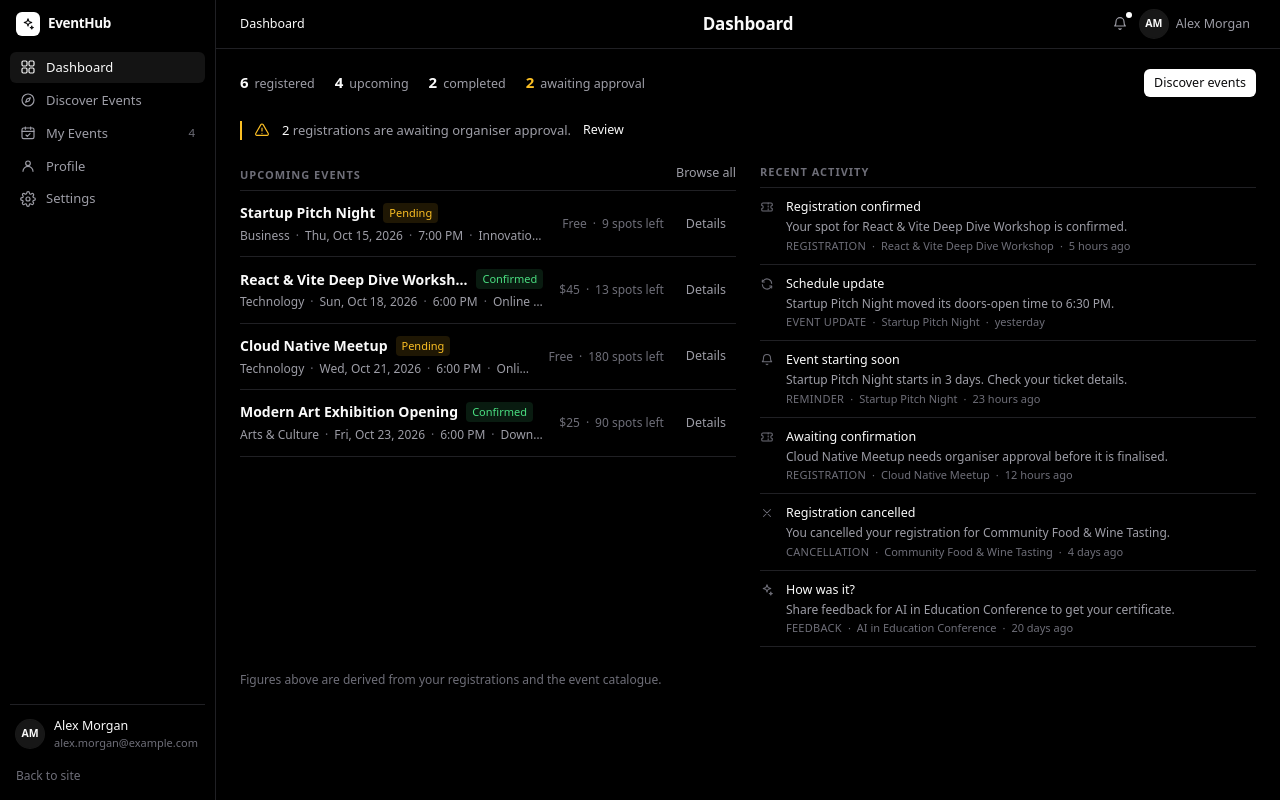
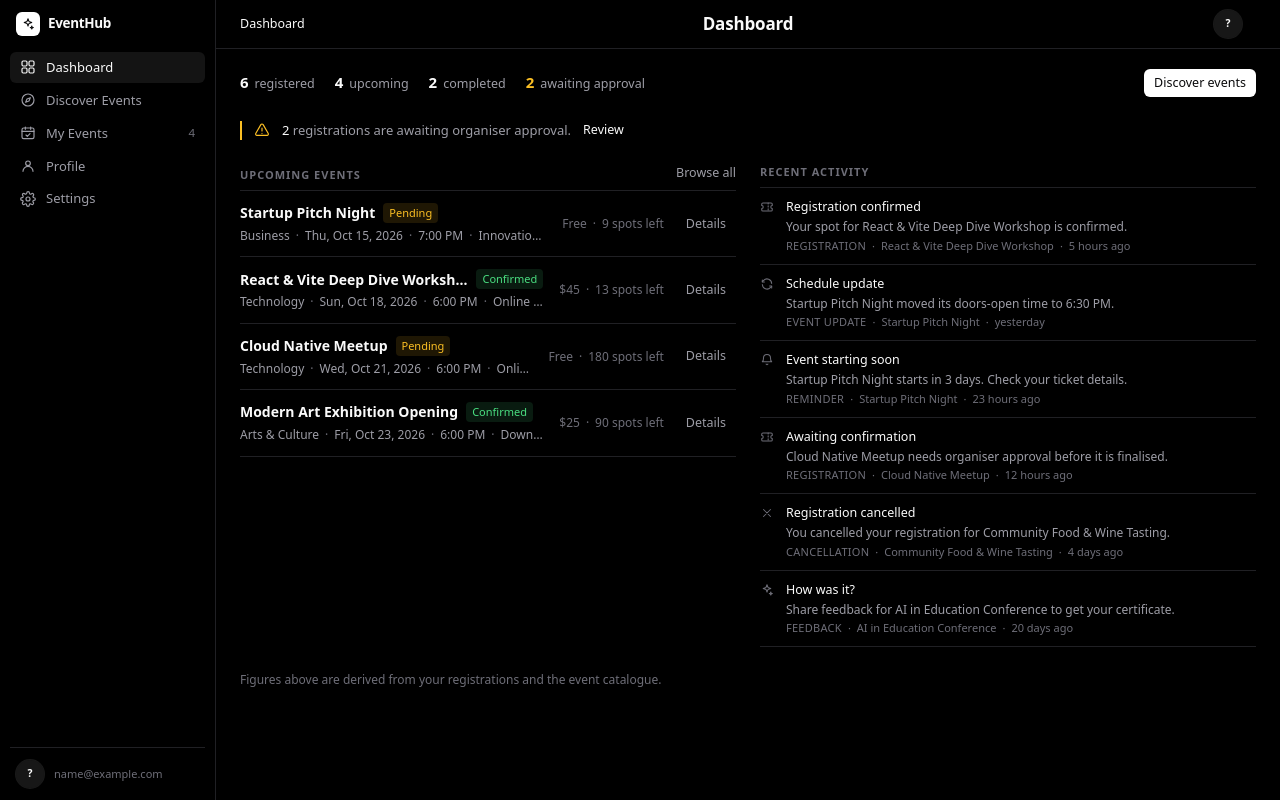
Before and after one commit to abdulahshoaib/ems, a React (Vite) app: page /dashboard in a window 1280 px wide. Built offline with nearby package versions, Linux system fonts and the light colour scheme; sample sign-in values are in the browser's storage.

Commit message:
feat: use redux to get current logged in user details

```diff
--- a/src/components/ui/dashboard-layout.jsx
+++ b/src/components/ui/dashboard-layout.jsx
@@ -1,8 +1,9 @@
-import { useState } from 'react'
-import { Outlet } from 'react-router-dom'
-import { Sidebar } from './sidebar'
-import { Topbar } from './topbar'
-import { useDashboardStore } from '../../hooks/useDashboardStore'
+import { useState } from "react";
+import { Outlet } from "react-router-dom";
+import { Sidebar } from "./sidebar";
+import { Topbar } from "./topbar";
+import { useDashboardStore } from "../../hooks/useDashboardStore";
+import { useSelector } from "react-redux";
 
 /**
  * Authenticated dashboard shell: sidebar + top bar + routed content.
@@ -13,10 +14,11 @@ import { useDashboardStore } from '../../hooks/useDashboardStore'
  * instead of the mock profile in src/data/user.js.
  */
 export function DashboardLayout() {
-  const store = useDashboardStore()
-  const [isNavOpen, setIsNavOpen] = useState(false)
+  const user = useSelector((state) => state.auth.user);
+  const store = useDashboardStore();
+  const [isNavOpen, setIsNavOpen] = useState(false);
 
-  const badges = store.summary ? { upcoming: store.summary.upcoming } : {}
+  const badges = store.summary ? { upcoming: store.summary.upcoming } : {};
 
   return (
     <div className="flex min-h-svh w-full">
@@ -25,27 +27,30 @@ export function DashboardLayout() {
       </a>
 
       <Sidebar
+        user={user}
         isOpen={isNavOpen}
         onClose={() => setIsNavOpen(false)}
         badges={badges}
-        user={store.data?.user}
       />
 
       <div className="flex min-w-0 flex-1 flex-col">
         <Topbar
-          user={store.data?.user}
+          user={user}
           notifications={store.data?.notifications ?? []}
           unreadCount={store.unreadCount}
           onMarkAllRead={store.markNotificationsRead}
           onOpenNav={() => setIsNavOpen(true)}
         />
 
-        <main id="dashboard-content" className="flex-1 px-4 py-4 sm:px-6 sm:py-5">
+        <main
+          id="dashboard-content"
+          className="flex-1 px-4 py-4 sm:px-6 sm:py-5"
+        >
           <div className="mx-auto w-full max-w-5xl">
             <Outlet context={store} />
           </div>
         </main>
       </div>
     </div>
-  )
+  );
 }
--- a/src/components/ui/sidebar.jsx
+++ b/src/components/ui/sidebar.jsx
@@ -1,26 +1,32 @@
-import { NavLink, Link } from 'react-router-dom'
-import { NAV_ITEMS } from './nav-items'
-import { Avatar } from './avatar'
-import { CloseIcon, SparklesIcon } from './icons'
+import { NavLink, Link } from "react-router-dom";
+import { NAV_ITEMS } from "./nav-items";
+import { Avatar } from "./avatar";
+import { CloseIcon, SparklesIcon } from "./icons";
 
 function navLinkClasses({ isActive }) {
   return [
-    'd-focus flex items-center gap-2.5 rounded-md px-2.5 py-1.5 text-[13px] transition-colors',
+    "d-focus flex items-center gap-2.5 rounded-md px-2.5 py-1.5 text-[13px] transition-colors",
     isActive
-      ? 'bg-white/[0.08] font-medium text-[var(--d-text)]'
-      : 'text-[var(--d-muted)] hover:bg-white/[0.05] hover:text-[var(--d-text)]',
-  ].join(' ')
+      ? "bg-white/[0.08] font-medium text-[var(--d-text)]"
+      : "text-[var(--d-muted)] hover:bg-white/[0.05] hover:text-[var(--d-text)]",
+  ].join(" ");
 }
 
 export function Sidebar({ isOpen, onClose, badges = {}, user }) {
+  // const user = useSelector((state) => state.auth.user);
+
   const content = (
     <div className="flex h-full flex-col px-2.5 py-3">
       <div className="flex items-center justify-between px-1.5 pb-4">
-        <Link to="/dashboard" className="d-focus flex items-center gap-2 rounded-md" aria-label="EventHub dashboard home">
-          <span className="inline-flex h-6 w-6 items-center justify-center rounded-md bg-white text-[var(--d-invert)]">
+        <Link
+          to="/dashboard"
+          className="d-focus flex items-center gap-2 rounded-md"
+          aria-label="EventHub dashboard home"
+        >
+          <span className="inline-flex h-6 w-6 items-center justify-center rounded-md bg-white text-(--d-invert)">
             <SparklesIcon className="h-3.5 w-3.5" />
           </span>
-          <span className="text-[13.5px] font-semibold tracking-tight text-[var(--d-text)]">
+          <span className="text-[13.5px] font-semibold tracking-tight text-(--d-text)">
             EventHub
           </span>
         </Link>
@@ -28,7 +34,7 @@ export function Sidebar({ isOpen, onClose, badges = {}, user }) {
           type="button"
           onClick={onClose}
           aria-label="Close navigation"
-          className="d-focus inline-flex h-7 w-7 items-center justify-center rounded-md text-[var(--d-muted)] hover:bg-white/[0.06] hover:text-[var(--d-text)] lg:hidden"
+          className="d-focus inline-flex h-7 w-7 items-center justify-center rounded-md text-(--d-muted) hover:bg-white/6 hover:text-(--d-text) lg:hidden"
         >
           <CloseIcon className="h-4 w-4" />
         </button>
@@ -37,56 +43,59 @@ export function Sidebar({ isOpen, onClose, badges = {}, user }) {
       <nav aria-label="Dashboard" className="flex flex-1 flex-col">
         <ul className="flex flex-col gap-0.5">
           {NAV_ITEMS.map((item) => {
-            const Icon = item.icon
-            const badgeCount = item.badgeKey ? badges[item.badgeKey] : undefined
+            const Icon = item.icon;
+            const badgeCount = item.badgeKey
+              ? badges[item.badgeKey]
+              : undefined;
             return (
               <li key={item.to}>
-                <NavLink to={item.to} end={item.end} className={navLinkClasses} onClick={onClose}>
+                <NavLink
+                  to={item.to}
+                  end={item.end}
+                  className={navLinkClasses}
+                  onClick={onClose}
+                >
                   <Icon className="h-4 w-4 shrink-0" />
                   <span className="flex-1 truncate">{item.label}</span>
-                  {typeof badgeCount === 'number' && badgeCount > 0 && (
-                    <span className="text-[11.5px] tabular-nums text-[var(--d-subtle)]">
+                  {typeof badgeCount === "number" && badgeCount > 0 && (
+                    <span className="text-[11.5px] tabular-nums text-(--d-subtle)">
                       {badgeCount}
                     </span>
                   )}
                 </NavLink>
               </li>
-            )
+            );
           })}
         </ul>
       </nav>
 
-      <div className="flex flex-col gap-3 border-t border-[var(--d-line)] px-1.5 pt-3">
+      <div className="flex flex-col gap-3 border-t border-(--d-line) px-1.5 pt-3">
         <div className="flex items-center gap-2.5">
-          <Avatar name={user?.name} src={user?.avatarUrl} size="sm" />
+          <Avatar name={user?.fullname} src={user?.avatarUrl} size="sm" />
           <div className="flex min-w-0 flex-col">
-            <span className="truncate text-[12.5px] font-medium text-[var(--d-text)]">
-              {user?.name}
+            <span className="truncate text-[12.5px] font-medium text-(--d-text)">
+              {user?.fullname}
             </span>
-            <span className="truncate text-[11px] text-[var(--d-subtle)]">{user?.email}</span>
+            <span className="truncate text-[11px] text-(--d-subtle)">
+              {user?.email}
+            </span>
           </div>
         </div>
-        <Link
-          to="/"
-          className="d-focus rounded-md py-1 text-[12px] text-[var(--d-subtle)] hover:text-[var(--d-text)]"
-        >
-          Back to site
-        </Link>
       </div>
     </div>
-  )
+  );
 
   return (
     <>
       {/* Mobile slide-over */}
       <div
-        className={`fixed inset-0 z-40 lg:hidden ${isOpen ? '' : 'pointer-events-none invisible'}`}
+        className={`fixed inset-0 z-40 lg:hidden ${isOpen ? "" : "pointer-events-none invisible"}`}
         aria-hidden={!isOpen}
       >
         <div className="absolute inset-0 bg-black/70" onClick={onClose} />
         <div
-          className={`absolute inset-y-0 left-0 w-[15rem] max-w-[85vw] border-r border-[var(--d-line-strong)] bg-[#0a0a0b] transition-transform duration-200 ${
-            isOpen ? 'translate-x-0' : '-translate-x-full'
+          className={`absolute inset-y-0 left-0 w-60 max-w-[85vw] border-r border-(--d-line-strong) bg-[#0a0a0b] transition-transform duration-200 ${
+            isOpen ? "translate-x-0" : "-translate-x-full"
           }`}
         >
           {content}
@@ -94,9 +103,9 @@ export function Sidebar({ isOpen, onClose, badges = {}, user }) {
       </div>
 
       {/* Desktop rail */}
-      <aside className="sticky top-0 hidden h-svh w-[13.5rem] shrink-0 border-r border-[var(--d-line)] lg:block">
+      <aside className="sticky top-0 hidden h-svh w-54 shrink-0 border-r border-(--d-line) lg:block">
         {content}
       </aside>
     </>
-  )
+  );
 }
--- a/src/components/ui/topbar.jsx
+++ b/src/components/ui/topbar.jsx
@@ -1,6 +1,6 @@
-import { Fragment, useCallback, useRef, useState } from 'react'
-import { Link, useLocation } from 'react-router-dom'
-import { Avatar } from './avatar'
+import { Fragment, useCallback, useRef, useState } from "react";
+import { Link, useLocation } from "react-router-dom";
+import { Avatar } from "./avatar";
 import {
   Breadcrumb,
   BreadcrumbItem,
@@ -8,95 +8,29 @@ import {
   BreadcrumbList,
   BreadcrumbPage,
   BreadcrumbSeparator,
-} from './breadcrumb'
-import { getBreadcrumbs, getPageTitle } from './nav-items'
-import { useDismissable } from '../../hooks/useDismissable'
-import { formatRelativeTime } from '../../lib/dates'
-import { BellIcon, LogOutIcon, MenuIcon, SettingsIcon, UserIcon } from './icons'
+} from "./breadcrumb";
+import { getBreadcrumbs, getPageTitle } from "./nav-items";
+import { useDismissable } from "../../hooks/useDismissable";
+import { LogOutIcon, MenuIcon, SettingsIcon, UserIcon } from "./icons";
+import { useDispatch } from "react-redux";
 
 const MENU_PANEL =
-  'absolute right-0 z-30 mt-2 overflow-hidden rounded-lg border border-[var(--d-line-strong)] bg-[var(--d-surface)] shadow-[0_16px_40px_-12px_rgba(0,0,0,0.9)]'
+  "absolute right-0 z-30 mt-2 overflow-hidden rounded-lg border border-[var(--d-line-strong)] bg-[var(--d-surface)] shadow-[0_16px_40px_-12px_rgba(0,0,0,0.9)]";
 const MENU_ITEM =
-  'd-focus flex items-center gap-2.5 rounded-md px-2 py-1.5 text-[12.5px] text-[var(--d-muted)] hover:bg-white/[0.06] hover:text-[var(--d-text)]'
-
-function NotificationMenu({ notifications, unreadCount, onMarkAllRead }) {
-  const [isOpen, setIsOpen] = useState(false)
-  const containerRef = useRef(null)
-  const close = useCallback(() => setIsOpen(false), [])
-  useDismissable(containerRef, isOpen, close)
-
-  return (
-    <div ref={containerRef} className="relative">
-      <button
-        type="button"
-        onClick={() => setIsOpen((open) => !open)}
-        aria-haspopup="true"
-        aria-expanded={isOpen}
-        aria-label={`Notifications${unreadCount > 0 ? `, ${unreadCount} unread` : ''}`}
-        className="d-focus relative inline-flex h-7 w-7 items-center justify-center rounded-md text-[var(--d-muted)] hover:bg-white/[0.06] hover:text-[var(--d-text)]"
-      >
-        <BellIcon className="h-4 w-4" />
-        {unreadCount > 0 && (
-          <span className="absolute right-0.5 top-0.5 h-1.5 w-1.5 rounded-full bg-white" />
-        )}
-      </button>
-
-      {isOpen && (
-        <div role="dialog" aria-label="Notifications" className={`${MENU_PANEL} w-[19rem] max-w-[calc(100vw-2rem)]`}>
-          <div className="flex items-center justify-between border-b border-[var(--d-line)] px-3 py-2">
-            <span className="text-[12px] font-semibold text-[var(--d-text)]">Notifications</span>
-            {unreadCount > 0 && (
-              <button
-                type="button"
-                onClick={onMarkAllRead}
-                className="d-focus rounded px-1 text-[11.5px] text-[var(--d-muted)] hover:text-[var(--d-text)]"
-              >
-                Mark all read
-              </button>
-            )}
-          </div>
-          {notifications.length === 0 ? (
-            <p className="px-3 py-5 text-center text-[12.5px] text-[var(--d-muted)]">
-              You are all caught up.
-            </p>
-          ) : (
-            <ul className="max-h-[20rem] divide-y divide-[var(--d-line)] overflow-y-auto">
-              {notifications.map((notification) => (
-                <li key={notification.id} className="flex gap-2.5 px-3 py-2.5">
-                  <span
-                    aria-hidden="true"
-                    className={`mt-1.5 h-1.5 w-1.5 shrink-0 rounded-full ${
-                      notification.read ? 'bg-[var(--d-line-strong)]' : 'bg-white'
-                    }`}
-                  />
-                  <div className="flex min-w-0 flex-col gap-0.5">
-                    <p className="text-[12.5px] font-medium text-[var(--d-text)]">
-                      {notification.title}
-                      {!notification.read && <span className="sr-only"> (unread)</span>}
-                    </p>
-                    <p className="text-[12px] text-[var(--d-muted)]">{notification.description}</p>
-                    <p className="text-[11px] text-[var(--d-subtle)]">
-                      {formatRelativeTime(notification.timestamp)}
-                    </p>
-                  </div>
-                </li>
-              ))}
-            </ul>
-          )}
-          <p className="border-t border-[var(--d-line)] px-3 py-2 text-[11px] text-[var(--d-subtle)]">
-            Sample notifications — not connected to a live service.
-          </p>
-        </div>
-      )}
-    </div>
-  )
-}
+  "d-focus flex items-center gap-2.5 rounded-md px-2 py-1.5 text-[12.5px] text-[var(--d-muted)] hover:bg-white/[0.06] hover:text-[var(--d-text)]";
 
 function UserMenu({ user }) {
-  const [isOpen, setIsOpen] = useState(false)
-  const containerRef = useRef(null)
-  const close = useCallback(() => setIsOpen(false), [])
-  useDismissable(containerRef, isOpen, close)
+  const [isOpen, setIsOpen] = useState(false);
+  const containerRef = useRef(null);
+  const dispatch = useDispatch();
+  const close = useCallback(() => setIsOpen(false), []);
+
+  useDismissable(containerRef, isOpen, close);
+  function handleLogout() {
+    dispatch(logout());
+    localStorage.removeItem("currentUser");
+    navigate("/login", { replace: true });
+  }
 
   return (
     <div ref={containerRef} className="relative">
@@ -106,32 +40,50 @@ function UserMenu({ user }) {
         aria-haspopup="true"
         aria-expanded={isOpen}
         aria-label="Open user menu"
-        className="d-focus inline-flex items-center gap-2 rounded-md py-0.5 pl-0.5 pr-1.5 hover:bg-white/[0.06]"
+        className="d-focus inline-flex items-center gap-2 rounded-md py-0.5 pl-0.5 pr-1.5 hover:bg-white/6"
       >
-        <Avatar name={user?.name} src={user?.avatarUrl} size="sm" />
-        <span className="hidden max-w-[8rem] truncate text-[12.5px] text-[var(--d-muted)] sm:block">
-          {user?.name}
+        <Avatar name={user?.fullname} src={user?.avatarUrl} size="sm" />
+        <span className="hidden max-w-32 truncate text-[12.5px] text-(--d-muted) sm:block">
+          {user?.fullname}
         </span>
       </button>
 
       {isOpen && (
-        <div role="menu" aria-label="User menu" className={`${MENU_PANEL} w-52`}>
-          <div className="border-b border-[var(--d-line)] px-3 py-2.5">
-            <p className="truncate text-[12.5px] font-semibold text-[var(--d-text)]">{user?.name}</p>
-            <p className="truncate text-[11.5px] text-[var(--d-subtle)]">{user?.email}</p>
+        <div
+          role="menu"
+          aria-label="User menu"
+          className={`${MENU_PANEL} w-52`}
+        >
+          <div className="border-b border-(--d-line) px-3 py-2.5">
+            <p className="truncate text-[12.5px] font-semibold text-(--d-text)">
+              {user?.fullname}
+            </p>
+            <p className="truncate text-[11.5px] text-(--d-subtle)">
+              {user?.email}
+            </p>
           </div>
           <div className="flex flex-col p-1">
-            <Link to="/dashboard/profile" role="menuitem" onClick={close} className={MENU_ITEM}>
+            <Link
+              to="/dashboard/profile"
+              role="menuitem"
+              onClick={close}
+              className={MENU_ITEM}
+            >
               <UserIcon className="h-3.5 w-3.5" />
               Your profile
             </Link>
-            <Link to="/dashboard/settings" role="menuitem" onClick={close} className={MENU_ITEM}>
+            <Link
+              to="/dashboard/settings"
+              role="menuitem"
+              onClick={close}
+              className={MENU_ITEM}
+            >
               <SettingsIcon className="h-3.5 w-3.5" />
               Settings
             </Link>
           </div>
-          <div className="border-t border-[var(--d-line)] p-1">
-            <Link to="/login" role="menuitem" onClick={close} className={MENU_ITEM}>
+          <div className="border-t border-(--d-line) p-1">
+            <Link role="menuitem" className={MENU_ITEM} onClick={handleLogout}>
               <LogOutIcon className="h-3.5 w-3.5" />
               Log out
             </Link>
@@ -139,41 +91,46 @@ function UserMenu({ user }) {
         </div>
       )}
     </div>
-  )
+  );
 }
 
-const CRUMB_LINK = '!text-[var(--d-muted)] hover:!text-[var(--d-text)]'
+const CRUMB_LINK = "text-[var(--d-muted)] hover:!text-[var(--d-text)]";
 
-export function Topbar({ user, notifications, unreadCount, onMarkAllRead, onOpenNav }) {
-  const location = useLocation()
-  const title = getPageTitle(location.pathname)
-  const crumbs = getBreadcrumbs(location.pathname)
+export function Topbar({ user, onOpenNav }) {
+  const location = useLocation();
+  const title = getPageTitle(location.pathname);
+  const crumbs = getBreadcrumbs(location.pathname);
 
   return (
-    <header className="d-topbar sticky top-0 z-20 border-b border-[var(--d-line)] backdrop-blur">
+    <header className="d-topbar sticky top-0 z-20 border-b border-(--d-line) backdrop-blur">
       <div className="grid grid-cols-[minmax(0,1fr)_auto_minmax(0,1fr)] items-center gap-2 px-4 py-2 sm:px-6">
         <div className="flex min-w-0 items-center gap-2">
           <button
             type="button"
             onClick={onOpenNav}
             aria-label="Open navigation"
-            className="d-focus inline-flex h-7 w-7 shrink-0 items-center justify-center rounded-md text-[var(--d-muted)] hover:bg-white/[0.06] hover:text-[var(--d-text)] lg:hidden"
+            className="d-focus inline-flex h-7 w-7 shrink-0 items-center justify-center rounded-md text-(--d-muted) hover:bg-white/6 hover:text-(--d-text) lg:hidden"
           >
             <MenuIcon className="h-4 w-4" />
           </button>
 
           <Breadcrumb className="min-w-0">
-            <BreadcrumbList className="!flex-nowrap !text-[12.5px] !text-[var(--d-muted)]">
+            <BreadcrumbList className="flex-nowrap! text-[12.5px]! text-(--d-muted)!">
               {crumbs.map((crumb, index) => (
                 <Fragment key={crumb.to ?? crumb.label}>
-                  {index > 0 && <BreadcrumbSeparator className="!text-[var(--d-subtle)]" />}
+                  {index > 0 && (
+                    <BreadcrumbSeparator className="text-(--d-subtle)!" />
+                  )}
                   <BreadcrumbItem className="min-w-0">
                     {crumb.current ? (
-                      <BreadcrumbPage className="truncate !font-medium !text-[var(--d-text)]">
+                      <BreadcrumbPage className="truncate font-medium! text-(--d-text)!">
                         {crumb.label}
                       </BreadcrumbPage>
                     ) : (
-                      <BreadcrumbLink to={crumb.to} className={`truncate ${CRUMB_LINK}`}>
+                      <BreadcrumbLink
+                        to={crumb.to}
+                        className={`truncate ${CRUMB_LINK}`}
+                      >
                         {crumb.label}
                       </BreadcrumbLink>
                     )}
@@ -187,14 +144,9 @@ export function Topbar({ user, notifications, unreadCount, onMarkAllRead, onOpen
         <h1 className="max-w-[40vw] truncate text-center">{title}</h1>
 
         <div className="flex items-center justify-end gap-1">
-          <NotificationMenu
-            notifications={notifications}
-            unreadCount={unreadCount}
-            onMarkAllRead={onMarkAllRead}
-          />
           <UserMenu user={user} />
         </div>
       </div>
     </header>
-  )
+  );
 }
```
